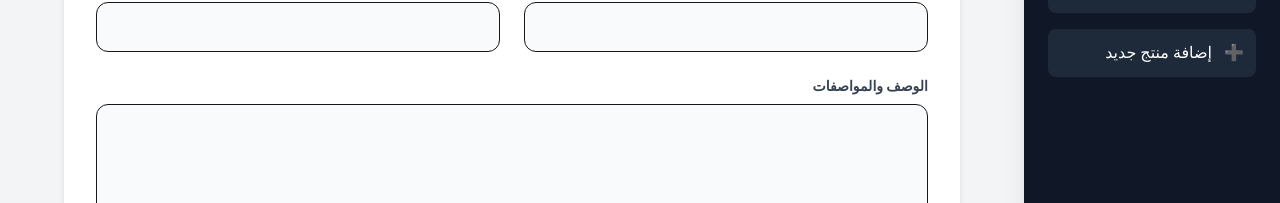
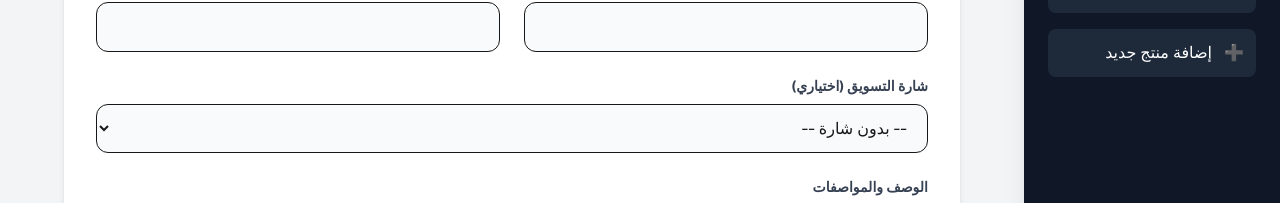
Before and after one commit to hamzalatreche20-alt/my-cod-store, a Next.js app: page /dashboard/add-product in a window 1280 px wide. Shown: the part 187-390 px from the top of the page. Built offline with nearby package versions, Linux system fonts and the light colour scheme; no server answers.

Commit message:
إضافة ميزة الشارات التسويقية الديناميكية للمنتجات

```diff
--- a/app/api/products/route.ts
+++ b/app/api/products/route.ts
@@ -17,17 +17,16 @@ export async function GET() {
 export async function POST(request: Request) {
   try {
     const body = await request.json();
-
     const product = await prisma.product.create({
       data: {
         name: body.name,
         description: body.description,
         price: Number(body.price),
         imageUrl: body.imageUrl,
-        images: body.images || [], // السطر الجديد لحفظ معرض الصور
+        images: body.images || [],
+        badge: body.badge || null, // <--- السطر الجديد
       },
     });
-
     return NextResponse.json({ success: true, product });
   } catch (error) {
     return NextResponse.json({ success: false, message: 'فشل إضافة المنتج' }, { status: 500 });
--- a/app/dashboard/add-product/page.tsx
+++ b/app/dashboard/add-product/page.tsx
@@ -11,7 +11,8 @@ export default function AddProductPage() {
     description: '',
     price: '',
     imageUrl: '', // الصورة الرئيسية
-    images: [] as string[] // معرض الصور
+    images: [] as string[], // معرض الصور
+    badge: '' //  badge
   });
 
   const [isSaving, setIsSaving] = useState(false);
@@ -131,7 +132,16 @@ export default function AddProductPage() {
             <input required type="number" name="price" value={formData.price} onChange={handleChange} className="w-full px-4 py-3 border rounded-xl outline-none focus:border-blue-500 bg-gray-50" />
           </div>
         </div>
-
+<div>
+          <label className="block text-sm font-bold text-gray-700 mb-2">شارة التسويق (اختياري)</label>
+          <select name="badge" value={formData.badge} onChange={handleChange as any} className="w-full px-4 py-3 border rounded-xl outline-none focus:border-blue-500 bg-gray-50">
+            <option value="">-- بدون شارة --</option>
+            <option value="جديد ✨">منتج جديد ✨</option>
+            <option value="الأكثر مبيعاً 🔥">الأكثر مبيعاً 🔥</option>
+            <option value="تخفيض حصري 💰">تخفيض حصري 💰</option>
+            <option value="نفدت الكمية تقريباً 🚨">نفدت الكمية تقريباً 🚨</option>
+          </select>
+        </div>
         <div>
           <label className="block text-sm font-bold text-gray-700 mb-2">الوصف والمواصفات</label>
           <textarea required name="description" rows={4} value={formData.description} onChange={handleChange} className="w-full px-4 py-3 border rounded-xl outline-none focus:border-blue-500 bg-gray-50" />
--- a/app/page.tsx
+++ b/app/page.tsx
@@ -105,9 +105,17 @@ export default function HomePage() {
                       alt={product.name}
                       className="w-full h-full object-cover group-hover:scale-105 transition-transform duration-500"
                     />
-                    <div className="absolute top-3 right-3 bg-red-500 text-white text-xs font-black px-3 py-1.5 rounded-lg shadow-sm">
-                      نفذت الكمية تقريباً
-                    </div>
+                   {/* الشارة الديناميكية */}
+                    {product.badge && (
+                      <div className={`absolute top-3 right-3 text-xs font-black px-3 py-1.5 rounded-lg shadow-sm ${
+                        product.badge.includes('جديد') ? 'bg-green-500 text-white' :
+                        product.badge.includes('مبيعاً') ? 'bg-yellow-400 text-gray-900' :
+                        product.badge.includes('تخفيض') ? 'bg-blue-600 text-white' :
+                        'bg-red-500 text-white'
+                      }`}>
+                        {product.badge}
+                      </div>
+                    )}
                     {/* طبقة تظهر عند تمرير الماوس */}
                     <div className="absolute inset-0 bg-black/40 opacity-0 group-hover:opacity-100 transition-opacity duration-300 flex items-center justify-center">
                       <Link href={`/product/${product.id}`} className="bg-white text-gray-900 font-bold py-2.5 px-6 rounded-full transform translate-y-4 group-hover:translate-y-0 transition-all duration-300">
```
